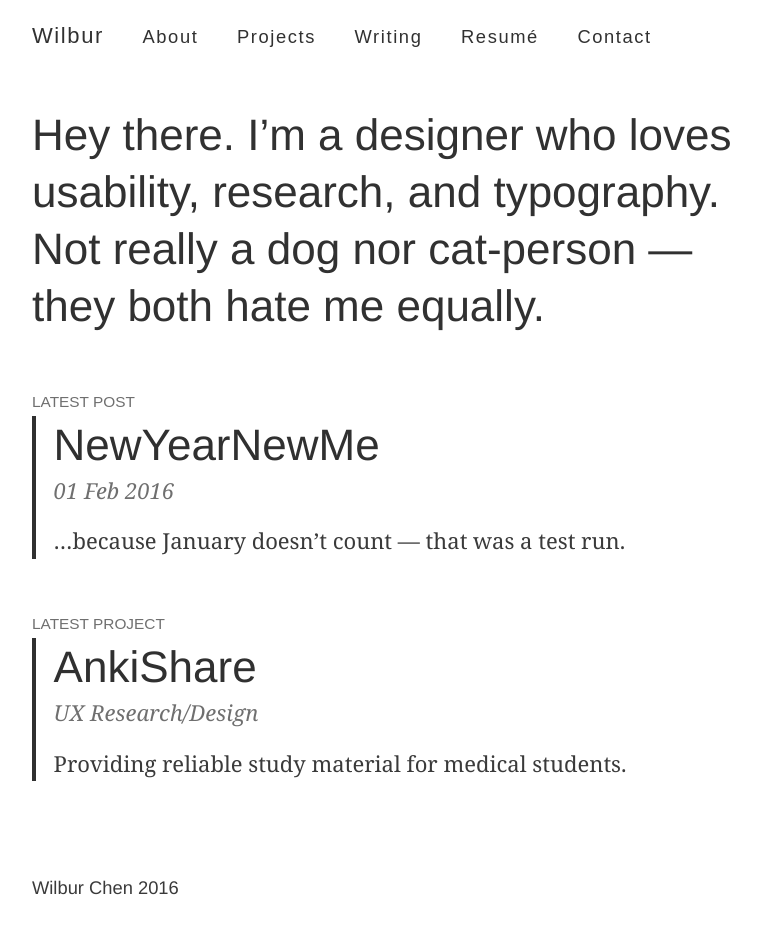
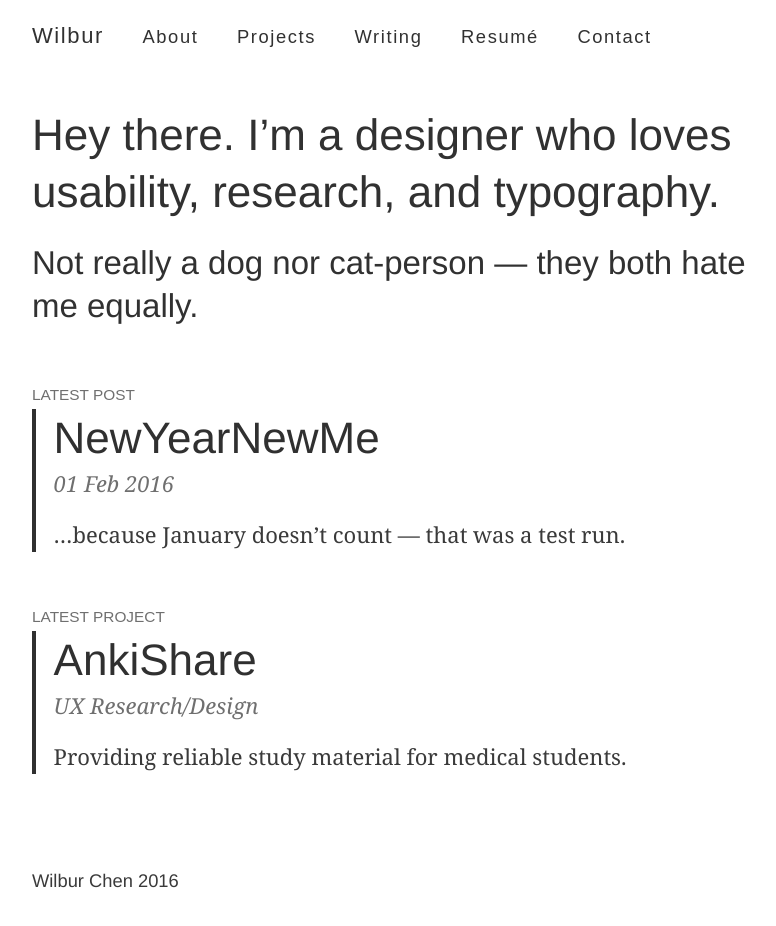
Before and after one commit to wilburc/wilburc.github.io, a Jekyll site: the page built from index.html, in a window 1280 px wide. Shown: the whole page, without its empty margins (245-1021 px from the left). Built offline with Jekyll 4.4.1, drawn with Linux system fonts in a browser that asks for light colours; the list of posts is cut into pages by our own code.

```diff
--- a/index.html
+++ b/index.html
@@ -3,7 +3,8 @@ layout: default
 title: Home
 ---
 
-<h1>Hey there. I’m a designer who loves usability, research, and typography. Not really a dog nor cat-person — they both hate me equally.</h1>
+<h1>Hey there. I’m a designer who loves usability, research, and typography.</h1>
+<h2>Not really a dog nor cat-person — they both hate me equally.</h2>
 <br>
 <abbr>Latest Post</abbr>
 <div class='posts'>
```
